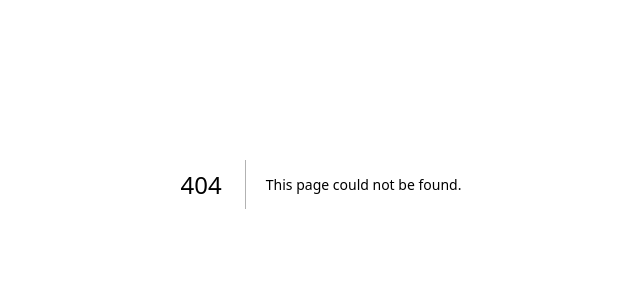
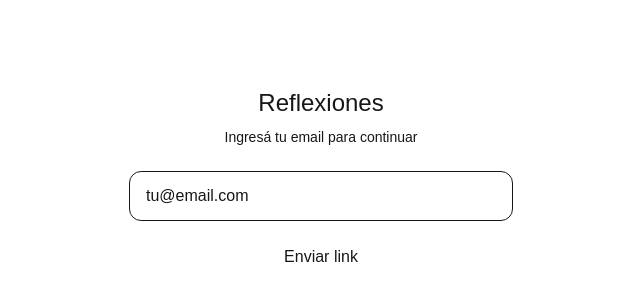
Before and after one commit to KazeVentum/personal-Memories, a Next.js app: page /login in a window 1280 px wide. Before the commit this address had no page. Shown: the part 216-516 px from the top of the page, without its empty margins (319-959 px from the left). Built offline with nearby package versions, Linux system fonts and the light colour scheme.

Commit message:
feat(auth): add magic link login, OAuth callback and route protection middleware

```diff
--- /dev/null
+++ b/src/app/auth/callback/route.ts
@@ -0,0 +1,32 @@
+import { createServerClient } from "@supabase/ssr";
+import { cookies } from "next/headers";
+import { NextRequest, NextResponse } from "next/server";
+
+export async function GET(request: NextRequest) {
+  const { searchParams, origin } = new URL(request.url);
+  const code = searchParams.get("code");
+  const next = searchParams.get("next") ?? "/";
+
+  if (code) {
+    const cookieStore = await cookies();
+    const supabase = createServerClient(
+      process.env.NEXT_PUBLIC_SUPABASE_URL!,
+      process.env.NEXT_PUBLIC_SUPABASE_ANON_KEY!,
+      {
+        cookies: {
+          getAll() { return cookieStore.getAll(); },
+          setAll(cookiesToSet) {
+            try {
+              cookiesToSet.forEach(({ name, value, options }) =>
+                cookieStore.set(name, value, options)
+              );
+            } catch {}
+          },
+        },
+      }
+    );
+    const { error } = await supabase.auth.exchangeCodeForSession(code);
+    if (!error) return NextResponse.redirect(`${origin}${next}`);
+  }
+  return NextResponse.redirect(`${origin}/auth/error`);
+}
--- /dev/null
+++ b/src/app/login/page.tsx
@@ -0,0 +1,74 @@
+"use client";
+import { useState } from "react";
+import { createClient } from "@/lib/supabase/client";
+import { ThemeToggle } from "@/components/ThemeToggle";
+
+export default function LoginPage() {
+  const [email, setEmail] = useState("");
+  const [sent, setSent] = useState(false);
+  const [loading, setLoading] = useState(false);
+  const [error, setError] = useState<string | null>(null);
+
+  const handleSubmit = async (e: React.FormEvent) => {
+    e.preventDefault();
+    setLoading(true);
+    setError(null);
+    const supabase = createClient();
+    const { error } = await supabase.auth.signInWithOtp({
+      email,
+      options: { emailRedirectTo: `${window.location.origin}/auth/callback` },
+    });
+    if (error) { setError(error.message); setLoading(false); }
+    else setSent(true);
+  };
+
+  if (sent) {
+    return (
+      <main className="min-h-screen flex flex-col items-center justify-center px-6 bg-[var(--bg)]">
+        <div className="text-center max-w-sm flex flex-col gap-3">
+          <h1 className="font-[family-name:var(--font-lora)] text-2xl text-[var(--fg)]">
+            Revisá tu email
+          </h1>
+          <p className="text-sm text-[var(--muted)]">
+            Enviamos un link a <strong>{email}</strong>. Hacé click en él para ingresar.
+          </p>
+        </div>
+      </main>
+    );
+  }
+
+  return (
+    <main className="min-h-screen flex flex-col items-center justify-center px-6 bg-[var(--bg)]">
+      <div className="absolute top-4 right-4">
+        <ThemeToggle />
+      </div>
+      <div className="w-full max-w-sm flex flex-col gap-6">
+        <div className="text-center">
+          <h1 className="font-[family-name:var(--font-lora)] text-2xl text-[var(--fg)] mb-2">
+            Reflexiones
+          </h1>
+          <p className="text-sm text-[var(--muted)]">Ingresá tu email para continuar</p>
+        </div>
+        <form onSubmit={handleSubmit} className="flex flex-col gap-3">
+          <input
+            type="email"
+            placeholder="tu@email.com"
+            value={email}
+            onChange={(e) => setEmail(e.target.value)}
+            required
+            autoFocus
+            className="px-4 py-3 border border-[var(--border)] rounded-xl bg-transparent text-[var(--fg)] placeholder-[var(--muted)] focus:outline-none focus:border-[var(--accent)]"
+          />
+          {error && <p className="text-sm text-red-500">{error}</p>}
+          <button
+            type="submit"
+            disabled={loading}
+            className="py-3 bg-[var(--fg)] text-[var(--bg)] rounded-xl hover:opacity-80 disabled:opacity-50 transition-opacity"
+          >
+            {loading ? "Enviando..." : "Enviar link"}
+          </button>
+        </form>
+      </div>
+    </main>
+  );
+}
--- /dev/null
+++ b/src/middleware.ts
@@ -0,0 +1,41 @@
+import { createServerClient } from "@supabase/ssr";
+import { NextResponse, type NextRequest } from "next/server";
+
+export async function middleware(request: NextRequest) {
+  let supabaseResponse = NextResponse.next({ request });
+
+  const supabase = createServerClient(
+    process.env.NEXT_PUBLIC_SUPABASE_URL!,
+    process.env.NEXT_PUBLIC_SUPABASE_ANON_KEY!,
+    {
+      cookies: {
+        getAll() { return request.cookies.getAll(); },
+        setAll(cookiesToSet) {
+          cookiesToSet.forEach(({ name, value }) => request.cookies.set(name, value));
+          supabaseResponse = NextResponse.next({ request });
+          cookiesToSet.forEach(({ name, value, options }) =>
+            supabaseResponse.cookies.set(name, value, options)
+          );
+        },
+      },
+    }
+  );
+
+  const { data: { user } } = await supabase.auth.getUser();
+
+  const isPublicPath =
+    request.nextUrl.pathname.startsWith("/login") ||
+    request.nextUrl.pathname.startsWith("/auth");
+
+  if (!user && !isPublicPath) {
+    const url = request.nextUrl.clone();
+    url.pathname = "/login";
+    return NextResponse.redirect(url);
+  }
+
+  return supabaseResponse;
+}
+
+export const config = {
+  matcher: ["/((?!_next/static|_next/image|favicon.ico|icon-|manifest\\.json).*)"],
+};
```
